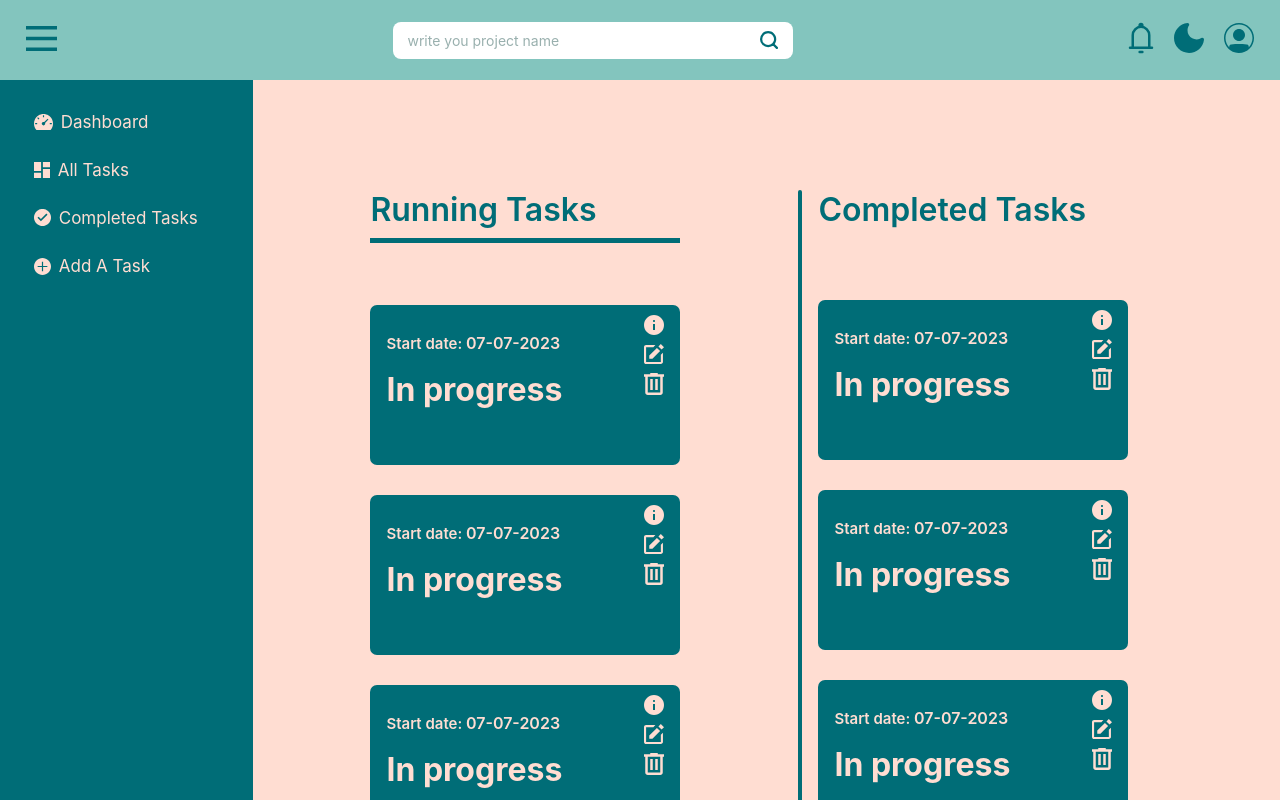
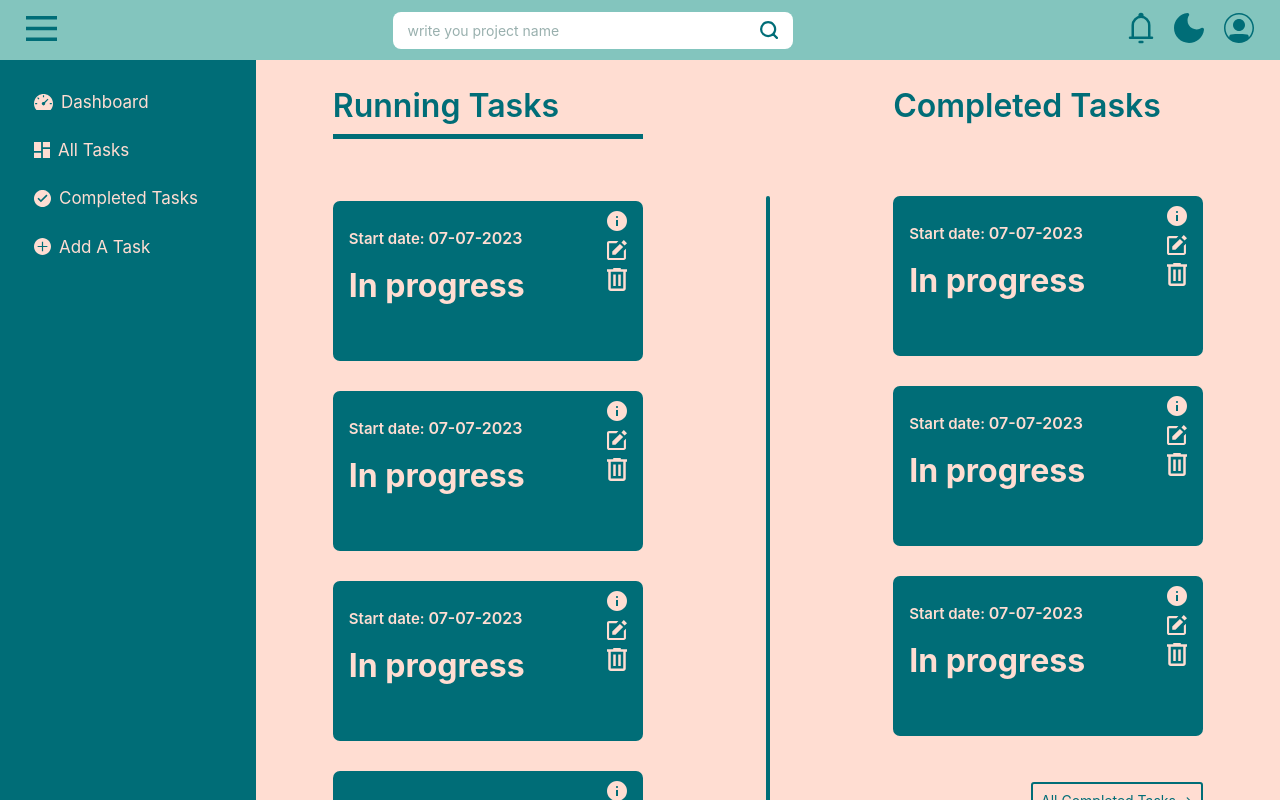
Before and after one commit to Fox7213/todo-list-app, a React (Vite) app: page / in a window 1280 px wide. Shown: the top 800 px of the page. Built offline with nearby package versions, Linux system fonts and the light colour scheme.

Commit message:
feat: restructure layout components and update styles

```diff
--- a/src/App.tsx
+++ b/src/App.tsx
@@ -1,9 +1,9 @@
 import { BrowserRouter, Route, Routes } from "react-router-dom";
 import './App.css';
-import Layout from "./layouts/BaseLayout";
+import Layout from "./layouts/Layout/BaseLayout";
 import AddTask from './pages/AddTask';
 import AllTasks from "./pages/AllTasks";
-import HomePage from "./pages/HomePage";
+import HomePage from "./pages/Home/HomePage";
 import CompletedTasks from './pages/СompletedTasks';
 
 function App() {
--- a/src/layouts/BaseLayout.tsx
+++ b/src/layouts/Layout/BaseLayout.tsx
@@ -1,10 +1,10 @@
 import { useState } from "react";
 import { Outlet } from "react-router-dom";
 
-import Aside from "./Aside/Aside";
-import Header from "./Header/Header";
+import Aside from "../Aside/Aside";
+import Header from "../Header/Header";
 
-import style from "../styles/Layout.module.scss";
+import style from "./Layout.module.scss";
 
 const Layout = () => {
     const [isAsideCollapsed, setIsAsideCollapsed] = useState(false);
@@ -14,11 +14,13 @@ const Layout = () => {
     };
 
     return (
-        <div>
+        <div className={style.layout}>
             <Header onBurgerClick={toggleAside} />
             <main className={style.main}>
                 <Aside isCollapsed={isAsideCollapsed} />
-                <Outlet />
+                <div className={style.content}>
+                    <Outlet />
+                </div>
             </main>
         </div>
     );
--- /dev/null
+++ b/src/layouts/Layout/Layout.module.scss
@@ -0,0 +1,32 @@
+.layout {
+  display: flex;
+  flex-direction: column;
+  height: 100vh;
+  min-height: 100%;
+}
+
+.main {
+  display: flex;
+  align-items: start;
+  background-color: #FFDDD2;
+  width: 100%;
+  flex-grow: 1;
+
+  aside {
+    display: flex;
+    flex-direction: column;
+    gap: 1rem;
+    width: 20%;
+    background: #006D77;
+    height: 100%;
+    padding: 2%;
+  }
+
+  .content {
+    width: 80%;
+    padding: 2% 6% 2%;
+    flex-grow: 1;
+    flex-shrink: 1;
+    margin: 0 auto;
+  }
+}
--- a/src/pages/AddTask.tsx
+++ b/src/pages/AddTask.tsx
@@ -29,7 +29,6 @@ const AddTask = () => {
     return (
         <>
             <div className={style.All}>
-
                 <div className={style.DivAll}>
                     Create your task
                 </div>
--- a/src/styles/Home.module.scss
+++ b/src/pages/Home/Home.module.scss
@@ -1,14 +1,10 @@
 .homePage{
-    /* padding: 100px 5%; */
-    display: block;
-    width: 80%;
-    max-width: 100%;
     display: flex;
     justify-content: space-between;
 }
 
 .right{
-    padding: 110px 10% 110px 10%;
+    // padding: 110px 10% 110px 10%;
     .h1{
         font-weight: 600;
         color: #006D77;
@@ -18,7 +14,7 @@
     }
 }
 .left{
-    padding: 110px 15% 110px 0;
+    // padding: 110px 15% 110px 0;
     .h1{
         font-weight: 600;
         color: #006D77;
@@ -34,7 +30,7 @@
     gap: 30px;
 }
 
-.buttonn {
+.button {
     margin-top: 15%;
     display: flex;
     flex-direction: column;
@@ -49,7 +45,7 @@
 .line{
     width: 4px;
     margin-top: 110px;
-    height: 90hv;
+    height: 90vh;
     border-radius: 5px;
     background-color: #006D77;
 }
--- a/src/pages/HomePage.tsx
+++ b/src/pages/Home/HomePage.tsx
@@ -1,9 +1,9 @@
-import Card from "../components/Card/Card";
-import CustomButton from '../components/CustomButton/CustomButton';
+import Card from "../../components/Card/Card";
+import CustomButton from '../../components/CustomButton/CustomButton';
 
-import style from "../styles/Home.module.scss";
+import style from "./Home.module.scss";
 
-import Add from '../image/Add.svg';
+import Add from '../../image/Add.svg';
 
 const HomePage = () => {
     return (
@@ -19,7 +19,7 @@ const HomePage = () => {
                     <Card id={1} deleteTask={() => Promise.resolve()} fetchData={() => Promise.resolve()} onSetStatus={() => Promise.resolve()}/>
                 </div>
 
-                <div className={style.buttonn}>
+                <div className={style.button}>
                     <CustomButton text="All running Tasks →" />
                 </div>
             </div>
@@ -35,7 +35,7 @@ const HomePage = () => {
                     <Card id={1} deleteTask={() => Promise.resolve()} fetchData={() => Promise.resolve()} onSetStatus={() => Promise.resolve()}/>
                 </div>
 
-                <div className={style.buttonn}>
+                <div className={style.button}>
                     <CustomButton text="All Completed Tasks →" />
                     <img src={Add} alt="" />
                 </div>
--- a/src/styles/AddTask.module.scss
+++ b/src/styles/AddTask.module.scss
@@ -1,10 +1,10 @@
 .All{
-    padding: 2%;
-    width: 80%;
+    // padding: 2%;
+    // width: 80%;
 }
 
 .DivAll{
-    width: 84%;
+    // width: 84%;
     background-color: #83C5BE;
     height: 130px;
     border-radius: 3px;
--- a/src/styles/Alltasks.module.scss
+++ b/src/styles/Alltasks.module.scss
@@ -1,10 +1,10 @@
 .All{
-    padding: 2%;
-    width: 80%;
+    // padding: 2%;
+    // width: 80%;
 }
 
 .DivAll{
-    width: 84%;
+    // width: 84%;
     background-color: #83C5BE;
     height: 130px;
     border-radius: 3px;
--- a/src/styles/Completed.module.scss
+++ b/src/styles/Completed.module.scss
@@ -1,13 +1,13 @@
-.AllTop{
-    margin: 3.5% 0;
-}
-.All{
-    padding: 2%;
-    width: 80%;
-}
+// .AllTop{
+//     margin: 3.5% 0;
+// }
+// .All{
+//     padding: 2%;
+//     width: 80%;
+// }
 
 .DivAll{
-    width: 84%;
+    // width: 84%;
     background-color: #83C5BE;
     height: 130px;
     border-radius: 3px;
--- a/src/styles/Layout.module.scss
+++ /dev/null
@@ -1,19 +0,0 @@
-.main {
-  display: flex;
-  align-items: start;
-  gap: 1rem;
-  background-color: #FFDDD2;
-  // overflow:hidden;
-  // word-wrap: break-word;
-  max-width: 100%;
-
-  aside {
-    display: flex;
-    flex-direction: column;
-    gap: 1rem;
-    width: 20%;
-    background: #006D77;
-    height: 90vh;
-    padding: 2%;
-  }
-}
```
